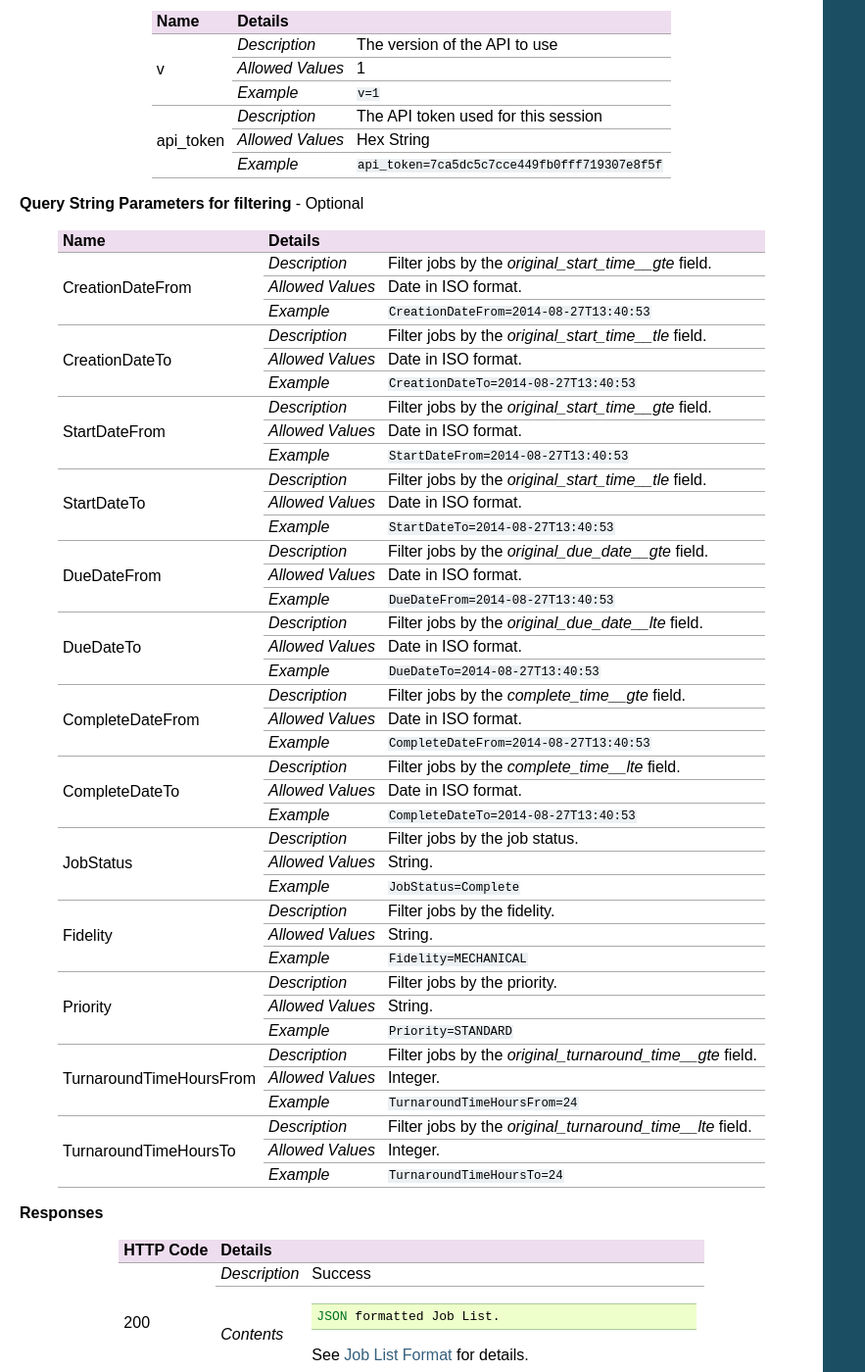
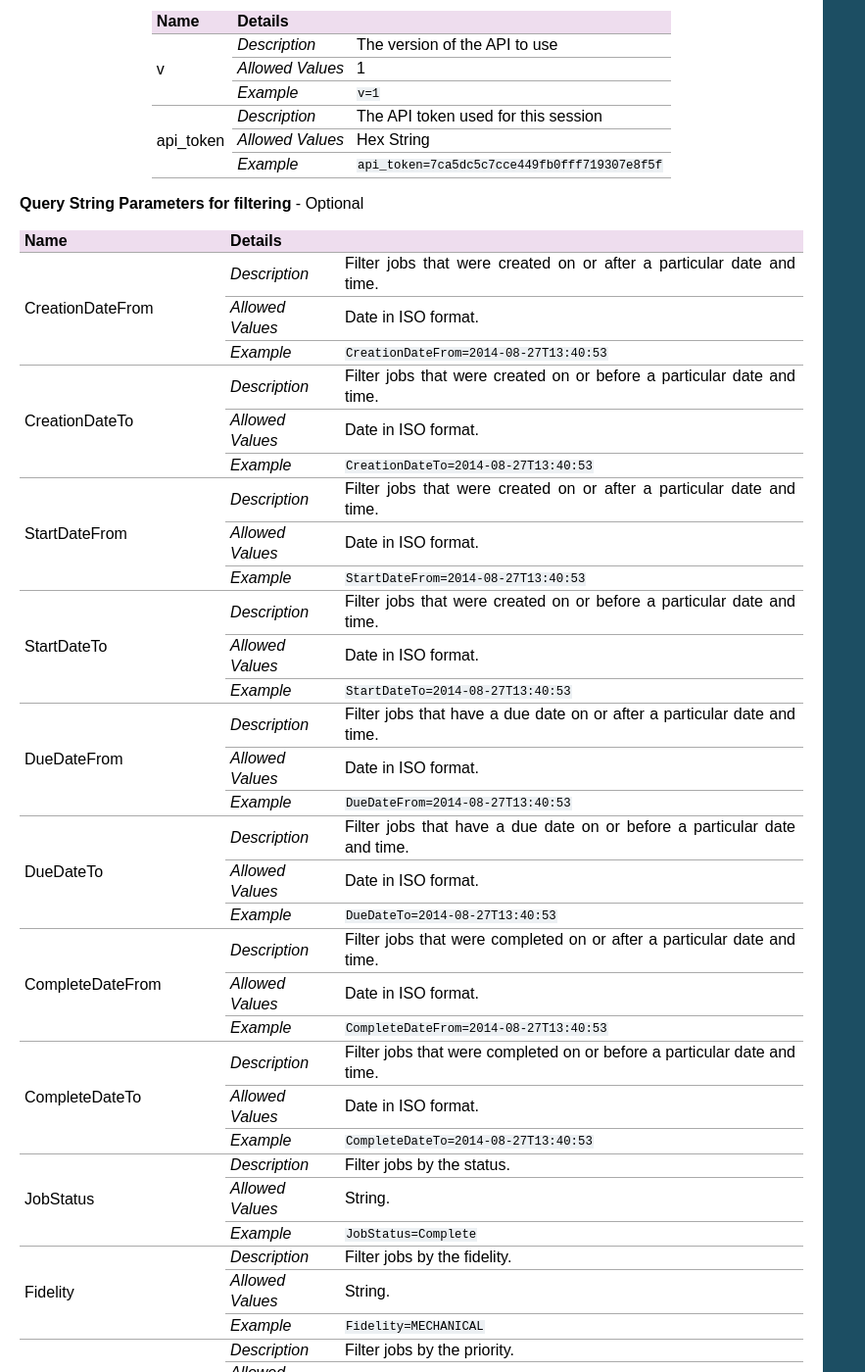
Before and after one commit to cielo24/Docs, a Sphinx documentation site: the page built from api/source/job_control/job_list.rst, in a window 1280 px wide and 1400 px high, scrolled down 248 px. Shown: the whole window at 98% size, without its empty margins (0-883 px from the left). Built offline with Sphinx 7.4.7, drawn with Linux system fonts in a browser that asks for light colours; some of the changed text lies outside the part shown.

Commit message:
[EN-2140] Added more user-friendly description for the 'job_list' endpoint.

```diff
--- a/api/source/job_control/job_list.rst
+++ b/api/source/job_control/job_list.rst
@@ -28,87 +28,87 @@ The list is sorted by default to the creation time of the job, descending.
 
 **Query String Parameters for filtering** - Optional
 
-+-------------------------+------------------------------------------------------------------------------+
-| Name                    | Details                                                                      |
-+=========================+==================+===========================================================+
-| CreationDateFrom        | `Description`    | Filter jobs by the `original_start_time__gte` field.      |
-|                         +------------------+-----------------------------------------------------------+
-|                         | `Allowed Values` | Date in ISO format.                                       |
-|                         +------------------+-----------------------------------------------------------+
-|                         | `Example`        | ``CreationDateFrom=2014-08-27T13:40:53``                  |
-+-------------------------+------------------+-----------------------------------------------------------+
-| CreationDateTo          | `Description`    | Filter jobs by the `original_start_time__tle` field.      |
-|                         +------------------+-----------------------------------------------------------+
-|                         | `Allowed Values` | Date in ISO format.                                       |
-|                         +------------------+-----------------------------------------------------------+
-|                         | `Example`        | ``CreationDateTo=2014-08-27T13:40:53``                    |
-+-------------------------+------------------+-----------------------------------------------------------+
-| StartDateFrom           | `Description`    | Filter jobs by the `original_start_time__gte` field.      |
-|                         +------------------+-----------------------------------------------------------+
-|                         | `Allowed Values` | Date in ISO format.                                       |
-|                         +------------------+-----------------------------------------------------------+
-|                         | `Example`        | ``StartDateFrom=2014-08-27T13:40:53``                     |
-+-------------------------+------------------+-----------------------------------------------------------+
-| StartDateTo             | `Description`    | Filter jobs by the `original_start_time__tle` field.      |
-|                         +------------------+-----------------------------------------------------------+
-|                         | `Allowed Values` | Date in ISO format.                                       |
-|                         +------------------+-----------------------------------------------------------+
-|                         | `Example`        | ``StartDateTo=2014-08-27T13:40:53``                       |
-+-------------------------+------------------+-----------------------------------------------------------+
-| DueDateFrom             | `Description`    | Filter jobs by the `original_due_date__gte` field.        |
-|                         +------------------+-----------------------------------------------------------+
-|                         | `Allowed Values` | Date in ISO format.                                       |
-|                         +------------------+-----------------------------------------------------------+
-|                         | `Example`        | ``DueDateFrom=2014-08-27T13:40:53``                       |
-+-------------------------+------------------+-----------------------------------------------------------+
-| DueDateTo               | `Description`    | Filter jobs by the `original_due_date__lte` field.        |
-|                         +------------------+-----------------------------------------------------------+
-|                         | `Allowed Values` | Date in ISO format.                                       |
-|                         +------------------+-----------------------------------------------------------+
-|                         | `Example`        | ``DueDateTo=2014-08-27T13:40:53``                         |
-+-------------------------+------------------+-----------------------------------------------------------+
-| CompleteDateFrom        | `Description`    | Filter jobs by the `complete_time__gte` field.            |
-|                         +------------------+-----------------------------------------------------------+
-|                         | `Allowed Values` | Date in ISO format.                                       |
-|                         +------------------+-----------------------------------------------------------+
-|                         | `Example`        | ``CompleteDateFrom=2014-08-27T13:40:53``                  |
-+-------------------------+------------------+-----------------------------------------------------------+
-| CompleteDateTo          | `Description`    | Filter jobs by the `complete_time__lte` field.            |
-|                         +------------------+-----------------------------------------------------------+
-|                         | `Allowed Values` | Date in ISO format.                                       |
-|                         +------------------+-----------------------------------------------------------+
-|                         | `Example`        | ``CompleteDateTo=2014-08-27T13:40:53``                    |
-+-------------------------+------------------+-----------------------------------------------------------+
-| JobStatus               | `Description`    | Filter jobs by the job status.                            |
-|                         +------------------+-----------------------------------------------------------+
-|                         | `Allowed Values` | String.                                                   |
-|                         +------------------+-----------------------------------------------------------+
-|                         | `Example`        | ``JobStatus=Complete``                                    |
-+-------------------------+------------------+-----------------------------------------------------------+
-| Fidelity                | `Description`    | Filter jobs by the fidelity.                              |
-|                         +------------------+-----------------------------------------------------------+
-|                         | `Allowed Values` | String.                                                   |
-|                         +------------------+-----------------------------------------------------------+
-|                         | `Example`        | ``Fidelity=MECHANICAL``                                   |
-+-------------------------+------------------+-----------------------------------------------------------+
-| Priority                | `Description`    | Filter jobs by the priority.                              |
-|                         +------------------+-----------------------------------------------------------+
-|                         | `Allowed Values` | String.                                                   |
-|                         +------------------+-----------------------------------------------------------+
-|                         | `Example`        | ``Priority=STANDARD``                                     |
-+-------------------------+------------------+-----------------------------------------------------------+
-| TurnaroundTimeHoursFrom | `Description`    | Filter jobs by the `original_turnaround_time__gte` field. |
-|                         +------------------+-----------------------------------------------------------+
-|                         | `Allowed Values` | Integer.                                                  |
-|                         +------------------+-----------------------------------------------------------+
-|                         | `Example`        | ``TurnaroundTimeHoursFrom=24``                            |
-+-------------------------+------------------+-----------------------------------------------------------+
-| TurnaroundTimeHoursTo   | `Description`    | Filter jobs by the `original_turnaround_time__lte` field. |
-|                         +------------------+-----------------------------------------------------------+
-|                         | `Allowed Values` | Integer.                                                  |
-|                         +------------------+-----------------------------------------------------------+
-|                         | `Example`        | ``TurnaroundTimeHoursTo=24``                              |
-+-------------------------+------------------+-----------------------------------------------------------+
++-------------------------+---------------------------------------------------------------------------------------------+
+| Name                    | Details                                                                                     |
++=========================+==================+==========================================================================+
+| CreationDateFrom        | `Description`    | Filter jobs that were created on or after a particular date and time.    |
+|                         +------------------+--------------------------------------------------------------------------+
+|                         | `Allowed Values` | Date in ISO format.                                                      |
+|                         +------------------+--------------------------------------------------------------------------+
+|                         | `Example`        | ``CreationDateFrom=2014-08-27T13:40:53``                                 |
++-------------------------+------------------+--------------------------------------------------------------------------+
+| CreationDateTo          | `Description`    | Filter jobs that were created on or before a particular date and time.   |
+|                         +------------------+--------------------------------------------------------------------------+
+|                         | `Allowed Values` | Date in ISO format.                                                      |
+|                         +------------------+--------------------------------------------------------------------------+
+|                         | `Example`        | ``CreationDateTo=2014-08-27T13:40:53``                                   |
++-------------------------+------------------+--------------------------------------------------------------------------+
+| StartDateFrom           | `Description`    | Filter jobs that were created on or after a particular date and time.    |
+|                         +------------------+--------------------------------------------------------------------------+
+|                         | `Allowed Values` | Date in ISO format.                                                      |
+|                         +------------------+--------------------------------------------------------------------------+
+|                         | `Example`        | ``StartDateFrom=2014-08-27T13:40:53``                                    |
++-------------------------+------------------+--------------------------------------------------------------------------+
+| StartDateTo             | `Description`    | Filter jobs that were created on or before a particular date and time.   |
+|                         +------------------+--------------------------------------------------------------------------+
+|                         | `Allowed Values` | Date in ISO format.                                                      |
+|                         +------------------+--------------------------------------------------------------------------+
+|                         | `Example`        | ``StartDateTo=2014-08-27T13:40:53``                                      |
++-------------------------+------------------+--------------------------------------------------------------------------+
+| DueDateFrom             | `Description`    | Filter jobs that have a due date on or after a particular date and time. |
+|                         +------------------+--------------------------------------------------------------------------+
+|                         | `Allowed Values` | Date in ISO format.                                                      |
+|                         +------------------+--------------------------------------------------------------------------+
+|                         | `Example`        | ``DueDateFrom=2014-08-27T13:40:53``                                      |
++-------------------------+------------------+--------------------------------------------------------------------------+
+| DueDateTo               | `Description`    | Filter jobs that have a due date on or before a particular date and time.|
+|                         +------------------+--------------------------------------------------------------------------+
+|                         | `Allowed Values` | Date in ISO format.                                                      |
+|                         +------------------+--------------------------------------------------------------------------+
+|                         | `Example`        | ``DueDateTo=2014-08-27T13:40:53``                                        |
++-------------------------+------------------+--------------------------------------------------------------------------+
+| CompleteDateFrom        | `Description`    | Filter jobs that were completed on or after a particular date and time.  |
+|                         +------------------+--------------------------------------------------------------------------+
+|                         | `Allowed Values` | Date in ISO format.                                                      |
+|                         +------------------+--------------------------------------------------------------------------+
+|                         | `Example`        | ``CompleteDateFrom=2014-08-27T13:40:53``                                 |
++-------------------------+------------------+--------------------------------------------------------------------------+
+| CompleteDateTo          | `Description`    | Filter jobs that were completed on or before a particular date and time. |
+|                         +------------------+--------------------------------------------------------------------------+
+|                         | `Allowed Values` | Date in ISO format.                                                      |
+|                         +------------------+--------------------------------------------------------------------------+
+|                         | `Example`        | ``CompleteDateTo=2014-08-27T13:40:53``                                   |
++-------------------------+------------------+--------------------------------------------------------------------------+
+| JobStatus               | `Description`    | Filter jobs by the status.                                               |
+|                         +------------------+--------------------------------------------------------------------------+
+|                         | `Allowed Values` | String.                                                                  |
+|                         +------------------+--------------------------------------------------------------------------+
+|                         | `Example`        | ``JobStatus=Complete``                                                   |
++-------------------------+------------------+--------------------------------------------------------------------------+
+| Fidelity                | `Description`    | Filter jobs by the fidelity.                                             |
+|                         +------------------+--------------------------------------------------------------------------+
+|                         | `Allowed Values` | String.                                                                  |
+|                         +------------------+--------------------------------------------------------------------------+
+|                         | `Example`        | ``Fidelity=MECHANICAL``                                                  |
++-------------------------+------------------+--------------------------------------------------------------------------+
+| Priority                | `Description`    | Filter jobs by the priority.                                             |
+|                         +------------------+--------------------------------------------------------------------------+
+|                         | `Allowed Values` | String.                                                                  |
+|                         +------------------+--------------------------------------------------------------------------+
+|                         | `Example`        | ``Priority=STANDARD``                                                    |
++-------------------------+------------------+--------------------------------------------------------------------------+
+| TurnaroundTimeHoursFrom | `Description`    | Filter jobs that have a turnaround time on or after a particular digit.  |
+|                         +------------------+--------------------------------------------------------------------------+
+|                         | `Allowed Values` | Integer.                                                                 |
+|                         +------------------+--------------------------------------------------------------------------+
+|                         | `Example`        | ``TurnaroundTimeHoursFrom=24``                                           |
++-------------------------+------------------+--------------------------------------------------------------------------+
+| TurnaroundTimeHoursTo   | `Description`    | Filter jobs that have a turnaround time on or before a particular digit. |
+|                         +------------------+--------------------------------------------------------------------------+
+|                         | `Allowed Values` | Integer.                                                                 |
+|                         +------------------+--------------------------------------------------------------------------+
+|                         | `Example`        | ``TurnaroundTimeHoursTo=24``                                             |
++-------------------------+------------------+--------------------------------------------------------------------------+
 
 **Responses**
 
```
Also changed, not shown: other parts of api/source/job_control/job_list.rst (+11 -1 lines).
